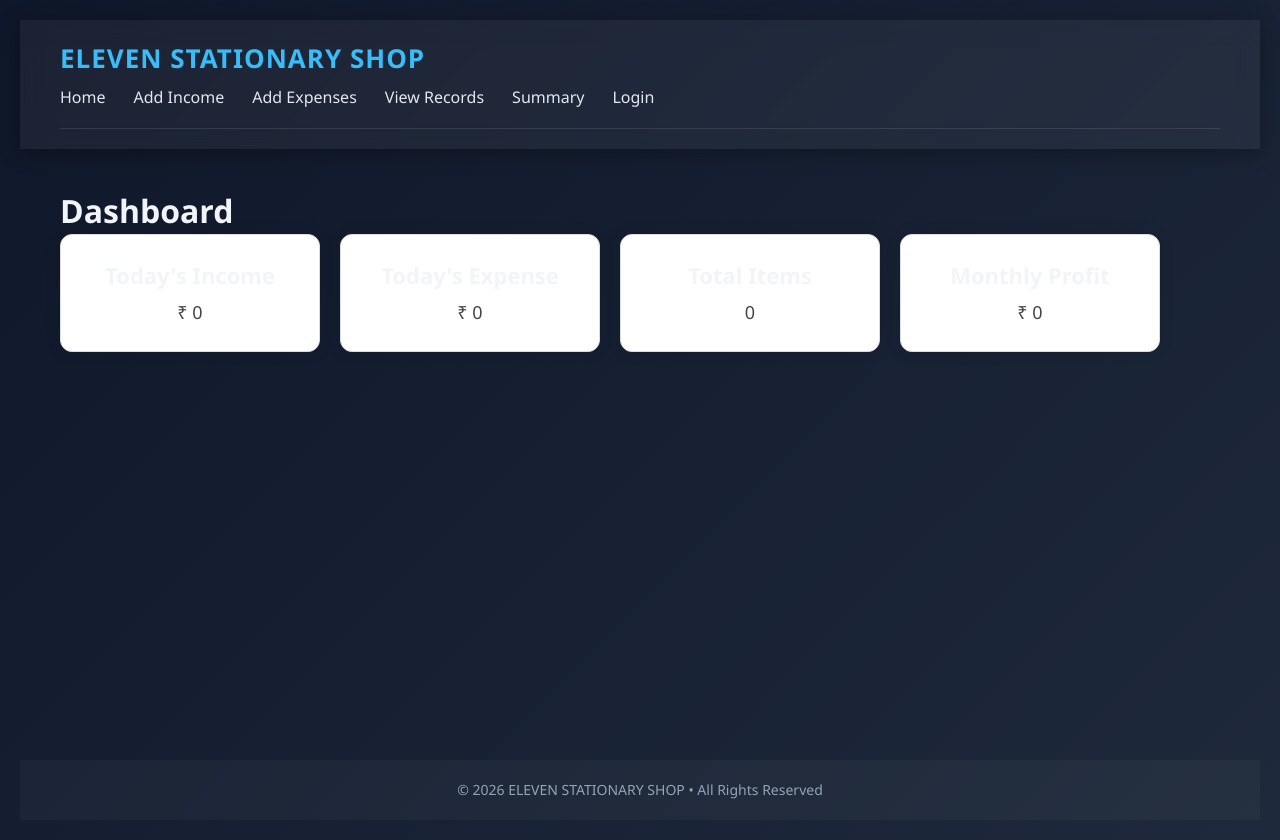
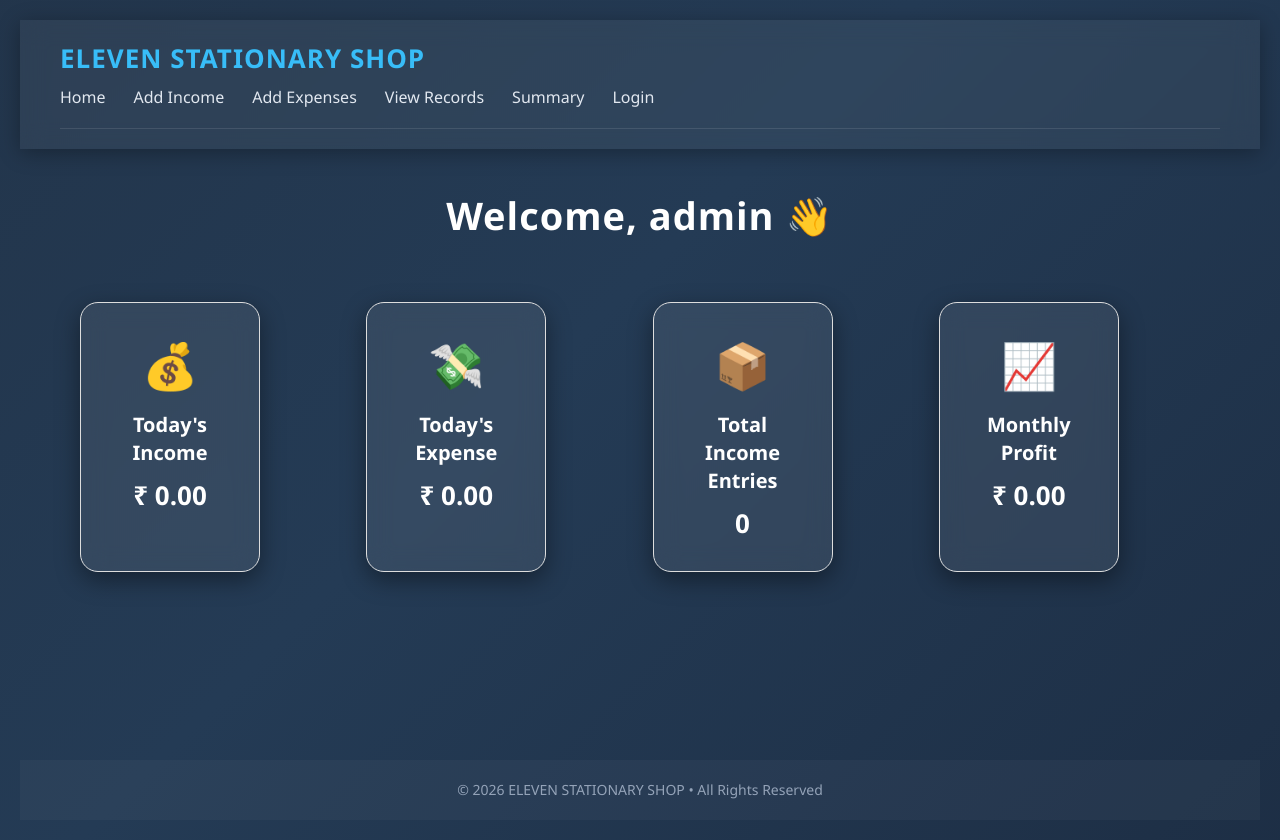
Before and after one commit to ravitejagandhamalla/eleven-stationery-shop, a Flask app: page /dashboard in a window 1280 px wide. Run offline with Flask 3, Linux system fonts and the light colour scheme; a user stored in the database is signed in; data that the repository does not hold is empty; some libraries are stand-ins or nearby versions.

Commit message:
Update dashboard.html

```diff
--- a/templates/dashboard.html
+++ b/templates/dashboard.html
@@ -2,65 +2,127 @@
 {% block content %}
 
 <style>
-    .cards {
-        display: flex;
-        gap: 20px;
-        flex-wrap: wrap;
+
+/* ===== Background ===== */
+body {
+    background: linear-gradient(-45deg, #141e30, #243b55, #1f2937, #0f172a);
+    background-size: 400% 400%;
+    animation: gradientBG 12s ease infinite;
+    color: white;
 }
 
-    .card {
-        background: white;
-        padding: 25px;
-        width: 260px;
-        border-radius: 12px;
-        text-align: center;
-        box-shadow: 0 0 15px rgba(0,0,0,0.1);
+/* Animated background */
+@keyframes gradientBG {
+    0% { background-position: 0% 50%; }
+    50% { background-position: 100% 50%; }
+    100% { background-position: 0% 50%; }
 }
 
-    .card i {
+/* Page Title */
+.dashboard-title {
+    text-align: center;
+    font-size: 38px;
+    font-weight: 800;
+    margin-bottom: 40px;
+    letter-spacing: 1px;
+    animation: fadeInDown 0.8s ease;
+}
+
+/* Cards Grid */
+.cards {
+    display: grid;
+    grid-template-columns: repeat(auto-fit, minmax(250px, 1fr));
+    gap: 25px;
+    padding: 20px;
+}
+
+/* Glass Card */
+.card {
+    background: rgba(255, 255, 255, 0.08);
+    backdrop-filter: blur(12px);
+    border-radius: 18px;
+    padding: 30px;
+    text-align: center;
+    box-shadow: 0 8px 25px rgba(0,0,0,0.4);
+    transition: 0.4s ease;
+    animation: fadeInUp 0.8s ease;
+}
+
+/* Hover Effect */
+.card:hover {
+    transform: translateY(-8px) scale(1.03);
+    box-shadow: 0 15px 35px rgba(0,0,0,0.6);
+}
+
+/* Icons */
+.card-icon {
     font-size: 45px;
     margin-bottom: 15px;
-        color: #ff9800;
+    display: block;
 }
 
+/* Different Icon Colors */
+.income { color: #22c55e; }
+.expense { color: #ef4444; }
+.items { color: #3b82f6; }
+.profit { color: #facc15; }
+
+/* Card Title */
 .card h3 {
-        font-size: 22px;
-        font-weight: 700;
+    font-size: 20px;
+    font-weight: 600;
+    margin-bottom: 10px;
 }
 
+/* Value */
 .card p {
-        font-size: 18px;
-        margin-top: 10px;
-        color: #444;
+    font-size: 26px;
+    font-weight: bold;
 }
+
+/* Animations */
+@keyframes fadeInUp {
+    from { opacity: 0; transform: translateY(40px); }
+    to { opacity: 1; transform: translateY(0); }
+}
+
+@keyframes fadeInDown {
+    from { opacity: 0; transform: translateY(-40px); }
+    to { opacity: 1; transform: translateY(0); }
+}
+
 </style>
 
-<h1>Dashboard</h1>
+<div class="dashboard-title">
+    Welcome, {{ session.get('username') }} 👋
+</div>
 
 <div class="cards">
+
     <div class="card">
-        <i class="fa-solid fa-money-bill-trend-up"></i>
+        <span class="card-icon income">💰</span>
         <h3>Today's Income</h3>
-        <p>₹ {{ today_income }}</p>
+        <p>₹ {{ "%.2f"|format(today_income) }}</p>
     </div>
 
     <div class="card">
-        <i class="fa-solid fa-file-invoice-dollar"></i>
+        <span class="card-icon expense">💸</span>
         <h3>Today's Expense</h3>
-        <p>₹ {{ today_expense }}</p>
+        <p>₹ {{ "%.2f"|format(today_expense) }}</p>
     </div>
 
     <div class="card">
-        <i class="fa-solid fa-box"></i>
-        <h3>Total Items</h3>
+        <span class="card-icon items">📦</span>
+        <h3>Total Income Entries</h3>
         <p>{{ total_items }}</p>
     </div>
 
     <div class="card">
-        <i class="fa-solid fa-chart-line"></i>
+        <span class="card-icon profit">📈</span>
         <h3>Monthly Profit</h3>
-        <p>₹ {{ monthly_profit }}</p>
+        <p>₹ {{ "%.2f"|format(monthly_profit) }}</p>
     </div>
+
 </div>
 
 {% endblock %}
```
Lines whose indentation alone changed are shown as unchanged.
